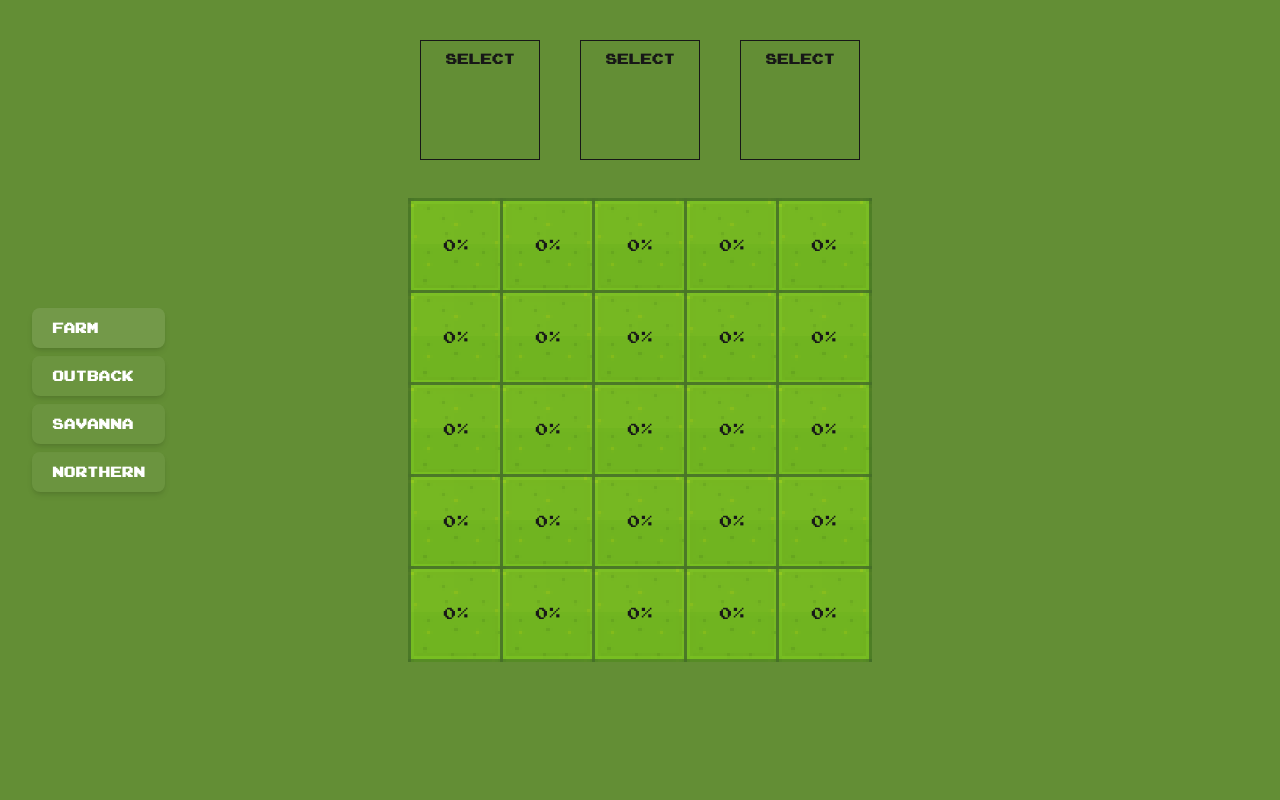
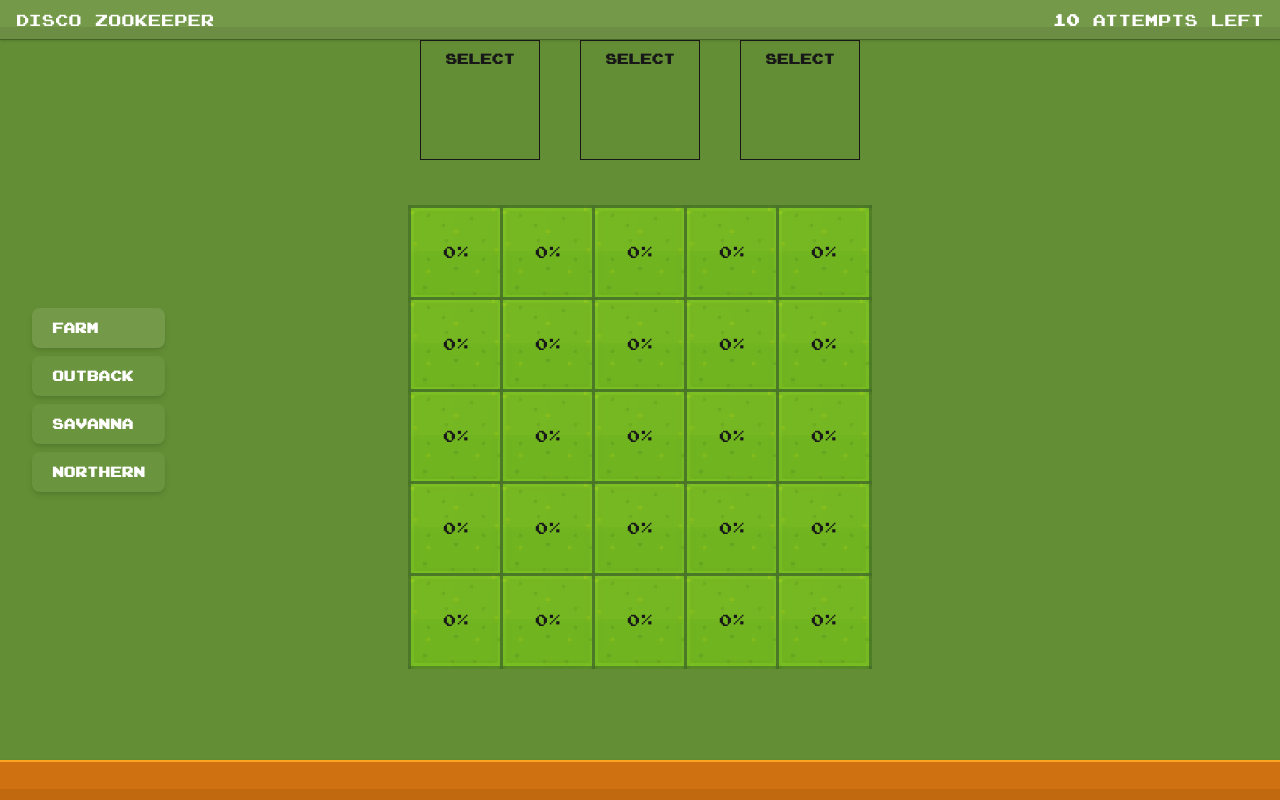
Before and after one commit to Lethoxis/disco-zookeeper, a Next.js app: page / in a window 1280 px wide. Built offline with nearby package versions, Linux system fonts and the light colour scheme.

Commit message:
Header & footer - init

```diff
--- a/src/app/globals.css
+++ b/src/app/globals.css
@@ -30,3 +30,8 @@ button {
     cursor: pointer;
   }
 }
+
+.line-shadow::after {
+  content: "";
+  @apply absolute bottom-0 left-0 bg-black/7 h-[30%] w-full;
+}
--- a/src/app/page.tsx
+++ b/src/app/page.tsx
@@ -2,7 +2,9 @@
 import { Animal, Cow, Sheep } from "@/assets/animals";
 import { regions } from "@/assets/regions";
 import AnimalSelector from "@/components/animalSelector";
+import Footer from "@/components/footer";
 import Grid from "@/components/grid";
+import Header from "@/components/header";
 import RegionSelector from "@/components/regionSelector";
 import { useState } from "react";
 
@@ -15,12 +17,14 @@ export default function Home() {
   ]);
 
   return (
-    <main className="relative w-screen h-screen overflow-hidden">
+    <main className="flex flex-col relative w-screen h-screen overflow-hidden">
       {/* Background */}
       <div
         className="absolute top-0 left-0 w-screen h-screen -z-50 transition-all duration-500"
         style={{ backgroundColor: region.backgroundColor }}
       />
+
+      <Header region={region} />
 
       <AnimalSelector
         region={region}
@@ -32,9 +36,11 @@ export default function Home() {
         <RegionSelector region={region} setRegion={setRegion} />
       </div>
 
-      <div className="flex justify-center m-auto mt-10">
+      <div className="flex justify-center m-auto">
         <Grid region={region} animals={animals.filter((a) => !!a)} />
       </div>
+
+      <Footer />
     </main>
   );
 }
--- a/src/components/animalSelector.tsx
+++ b/src/components/animalSelector.tsx
@@ -17,7 +17,7 @@ export default function AnimalSelector({ region, animals, setAnimals }: Props) {
   }, [region]);
 
   return (
-    <div className="flex m-auto w-fit gap-10 mt-10">
+    <div className="flex mx-auto w-fit gap-10">
       {[0, 1, 2].map((animalIndex) => (
         <Menu
           as="div"
--- /dev/null
+++ b/src/components/footer.tsx
@@ -0,0 +1,10 @@
+import { Region } from "@/assets/regions";
+import { useEffect, useState } from "react";
+
+type Props = {};
+
+export default function Footer({}: Props) {
+  return (
+    <div className="relative flex justify-between items-center w-full h-10 line-shadow shadow-sm text-white px-4 mt-auto bg-[#CF7110] border-t-2 border-[#FFA422]"></div>
+  );
+}
--- /dev/null
+++ b/src/components/header.tsx
@@ -0,0 +1,26 @@
+import { Region } from "@/assets/regions";
+import { useEffect, useState } from "react";
+
+type Props = {
+  region: Region;
+};
+
+export default function Header({ region }: Props) {
+  const attempts = 10;
+
+  return (
+    <div
+      className="relative flex justify-between items-center w-full h-10 transition-all duration-500 line-shadow shadow-sm border-b border-black/30 text-white px-4"
+      style={{ backgroundColor: region.backgroundColor }}
+    >
+      {/* Whiter shade */}
+      <div className="absolute top-0 left-0 bg-white/10 h-full w-full" />
+
+      <p>Disco Zookeeper</p>
+
+      <p>
+        <strong>{attempts}</strong> attempt{attempts > 0 ? "s" : ""} left
+      </p>
+    </div>
+  );
+}
```
